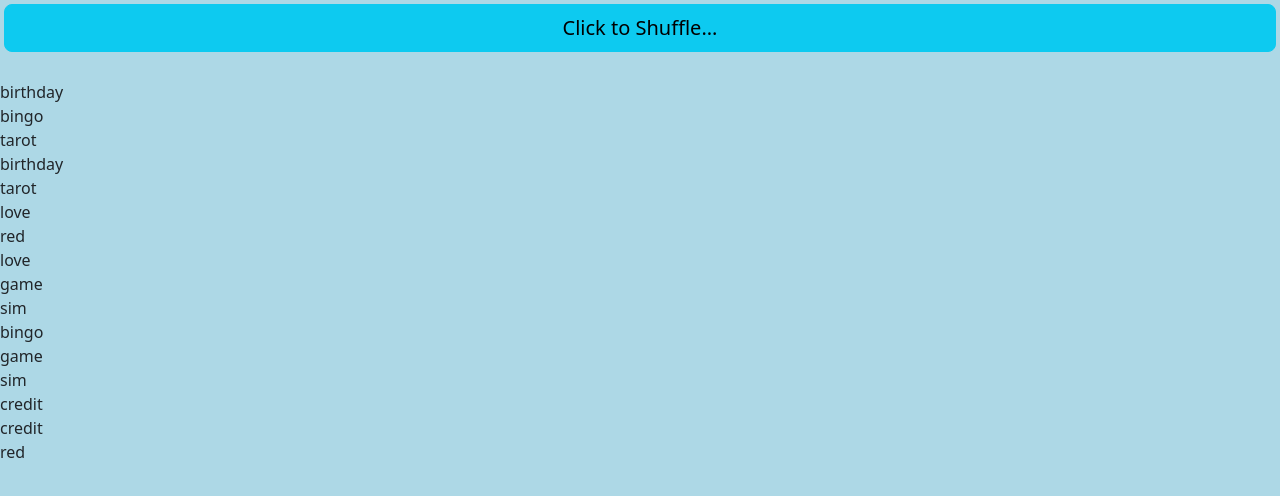
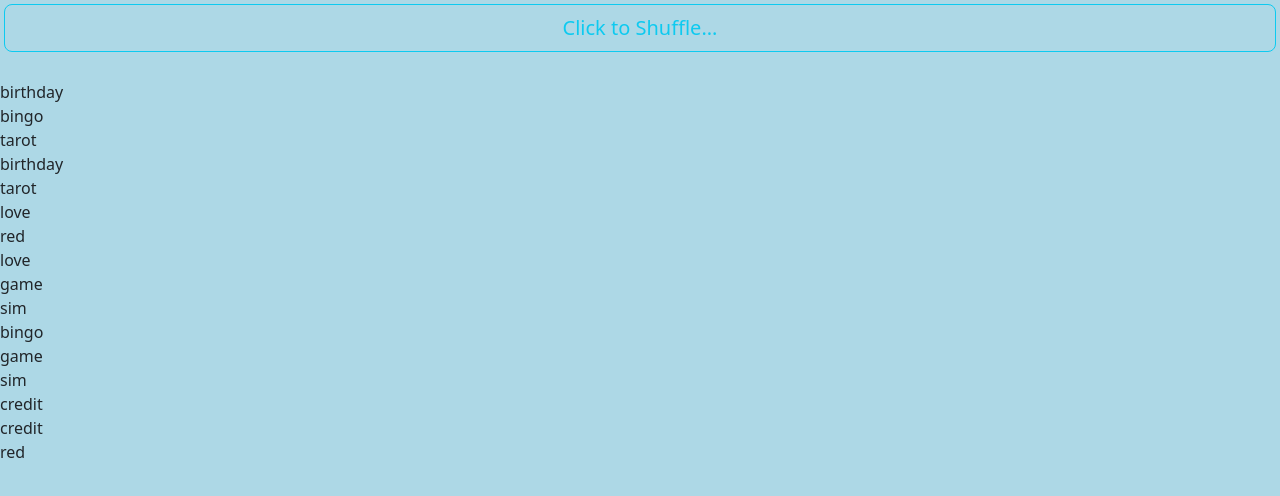
Before and after one commit to evelynatamuk/game, a React (Vite) app in the folder client/: page / in a window 1280 px wide. Shown: the top 496 px of the page. Built offline with nearby package versions, Linux system fonts and the light colour scheme.

Commit message:
style(ShuffleButton.tsx): change button style

```diff
--- a/client/src/components/ShuffleButton/ShuffleButton.tsx
+++ b/client/src/components/ShuffleButton/ShuffleButton.tsx
@@ -24,7 +24,7 @@ export const ShuffleButton: FC<ShuffleButtonProps> = ({ shuffleCards }) => {
   return (
     <div className="d-grid gap-2 m-1">
       <Button
-        variant="info"
+        variant="outline-info"
         size="lg"
         onClick={() => setShuffling(true)}
         disabled={isShuffling}
```
